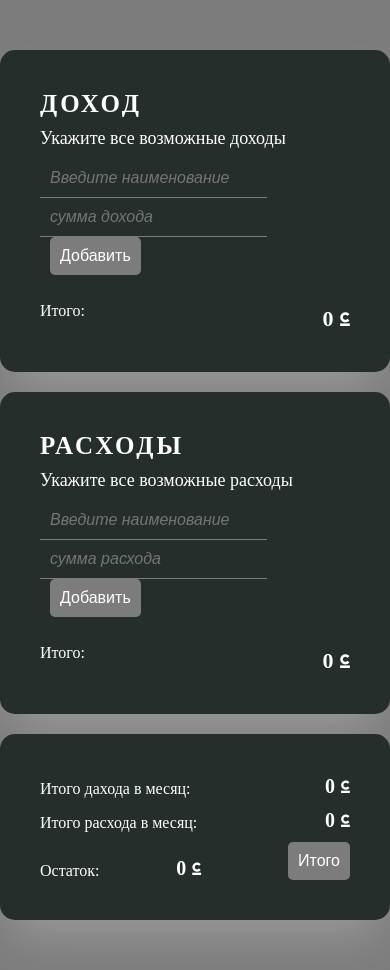
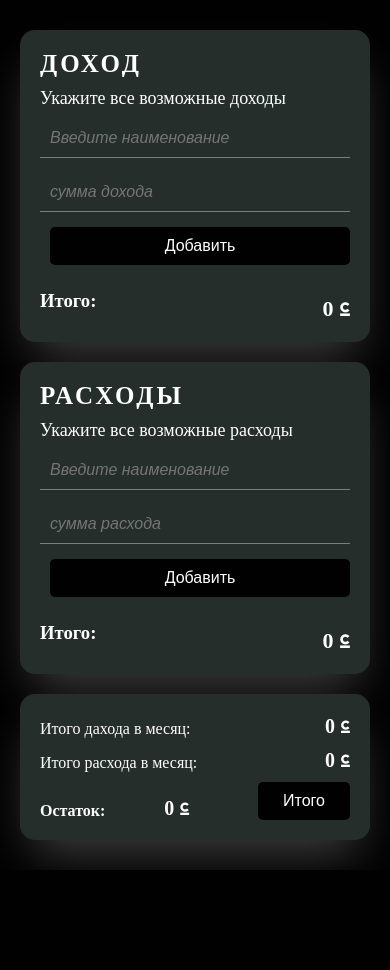
Before and after one commit to aaidarov-triplea/cost-calc, a plain HTML site: page index.html in a window 390 px wide. After the commit the page ends 870 px from the top, so only its background shows below. Drawn offline with Linux system fonts and the light colour scheme; no server answers.

Commit message:
add adaptive for phone and fixed

```diff
--- a/expense.js
+++ b/expense.js
@@ -23,7 +23,7 @@ export const getExpenses = () => {
       const expenseItem = document.createElement("div");
       expenseItem.classList.add("expense-item");
       expenseItem.innerHTML = `
-        <span>Наименование: <strong>${expenseName}</strong></span>
+        <span><strong>${expenseName}</strong></span>
         <span>Сумма: <strong>${expense} ⃀</strong></span>
       `;
 
@@ -69,7 +69,7 @@ export const getExpenses = () => {
           const expenseItem = document.createElement("div");
           expenseItem.classList.add("expense-item");
           expenseItem.innerHTML = `
-            <span>Наименование: <strong>${expense.name}</strong></span>
+            <span><strong>${expense.name}</strong></span>
             <span>Сумма: <strong>${expense.amount} ⃀</strong></span>
           `;
 
--- a/income.js
+++ b/income.js
@@ -22,7 +22,7 @@ export const getIncome = () => {
       const incomeItem = document.createElement("div");
       incomeItem.classList.add("income-item");
       incomeItem.innerHTML = `
-        <span>Наименование: <strong>${name}</strong></span>
+        <span><strong>${name}</strong></span>
         <span>Сумма: <strong>${amount} ⃀</strong></span>
       `;
 
@@ -68,7 +68,7 @@ export const getIncome = () => {
           const incomeItem = document.createElement("div");
           incomeItem.classList.add("income-item");
           incomeItem.innerHTML = `
-            <span>Наименование: <strong>${income.name}</strong></span>
+            <span><strong>${income.name}</strong></span>
             <span>Сумма: <strong>${income.amount} ⃀</strong></span>
           `;
 
--- a/index.html
+++ b/index.html
@@ -23,7 +23,8 @@
           </form>
           <div class="income-list" id="income-list"></div>
           <div class="income-total">
-            <span>Итого: </span><strong id="total-amount">0 ⃀</strong>
+            <h3>Итого:</h3>
+            <strong id="total-amount">0 ⃀</strong>
           </div>
         </div>
         <div class="expenses">
@@ -44,7 +45,8 @@
           </form>
           <div class="expenses-list" id="expense-list"></div>
           <div class="expenses-total">
-            <span>Итого: </span><strong id="total-expense">0 ⃀</strong>
+            <h3>Итого:</h3>
+            <strong id="total-expense">0 ⃀</strong>
           </div>
         </div>
         <div class="total-list">
@@ -57,7 +59,7 @@
             <span id="total-expenses">0 ⃀</span>
           </div>
           <div class="total-item">
-            <span>Остаток:</span>
+            <strong>Остаток:</strong>
             <span id="total">0 ⃀</span>
             <button class="btn" type="button" id="total-btn">Итого</button>
           </div>
--- a/style.css
+++ b/style.css
@@ -4,7 +4,7 @@
     box-sizing: border-box;
 }
 body {
-    background-color: #7c7c7c;
+    background-color: #010101;
 }
 
 .container {
@@ -15,9 +15,10 @@ body {
     display: flex;
     flex-direction: column;
     justify-content: center;
-    /* align-items: center; */
+    gap: 20px;
+    max-width: 621px;
+    margin: 0 auto;
     padding: 50px 0;
-    gap: 20px;
 }
 .income,
 .expenses,
@@ -75,10 +76,19 @@ body {
     cursor: pointer;
     margin-left: 10px;
     font-size: 16px;
-    background-color: #7c7c7c;
+    background-color: #010101;
     color: #fff;
     font-weight: 500;
+    transition: all ease 0.3s;
 }
+.btn:hover {
+    background-color: #fff;
+    color: #010101;
+}
+#total-btn {
+    padding: 10px 25px;
+}
+
 .income-list,
 .expenses-list {
     margin-top: 15px;
@@ -111,3 +121,20 @@ body {
     gap: 15px;
     width: 100%;
 }
+@media(max-width:600px) {
+    .content {
+        width: 100%;
+        padding: 30px 20px;
+    }
+.income,
+.expenses,
+.total-list {
+    padding: 20px;
+}
+.income-details,
+.expenses-details {
+    display: flex;
+    flex-direction: column;
+    gap: 15px;
+}
+}
```
